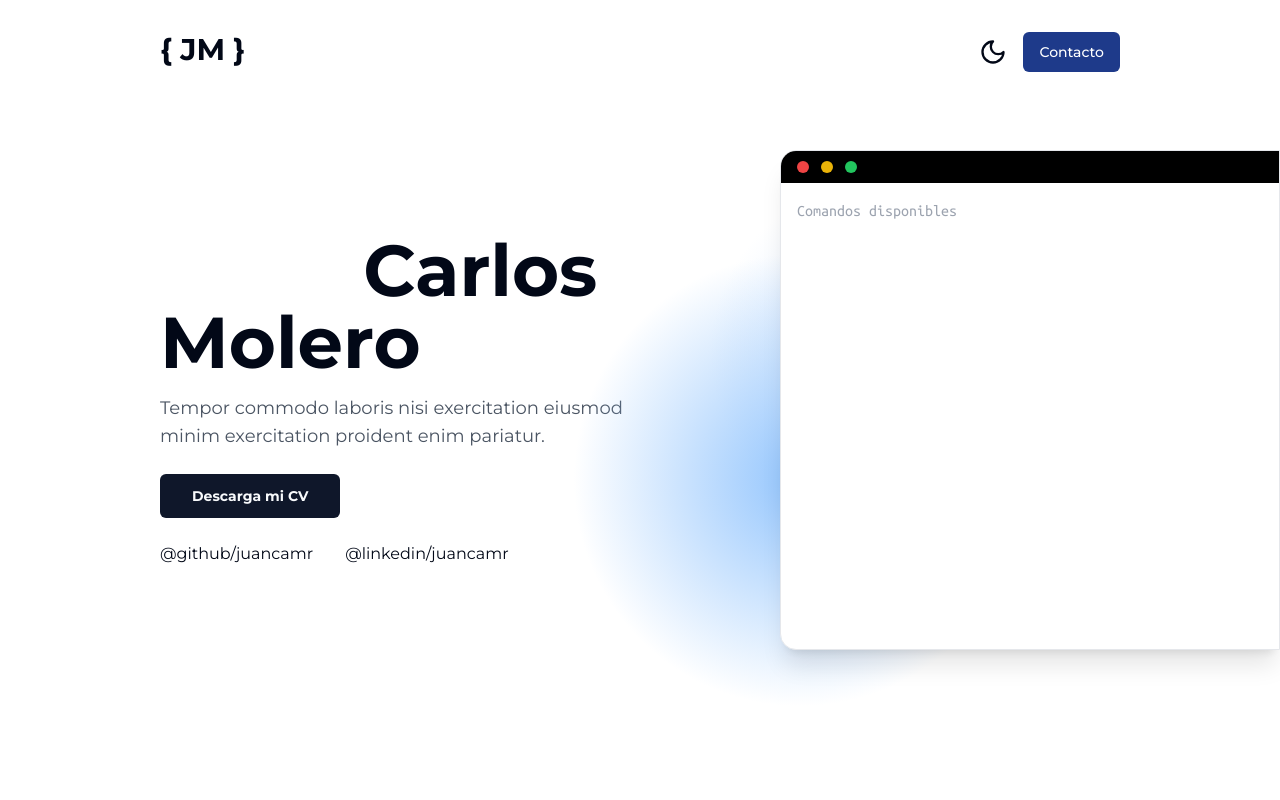
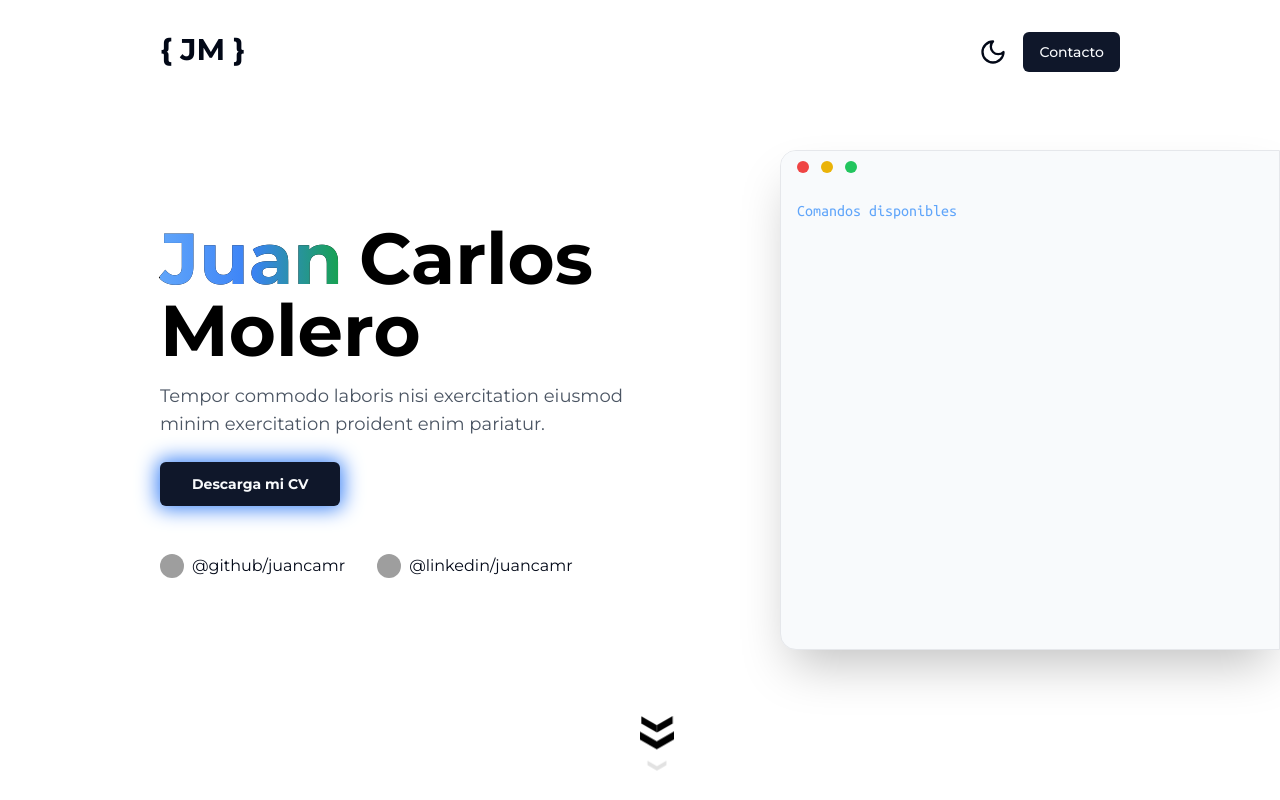
Before and after one commit to molerocn/portafolio, a Next.js app: page / in a window 1280 px wide. Shown: the top 800 px of the page. Built offline with nearby package versions, Linux system fonts and the light colour scheme; grey boxes are pictures that could not be loaded.

Commit message:
agregar animacion nombre y arrow down

```diff
--- a/app/(main)/page.tsx
+++ b/app/(main)/page.tsx
@@ -3,17 +3,31 @@ import { repositories } from "@/lib/repositories";
 import CardRepository from "@/components/card-repository";
 import Lenguages from "@/components/Lenguages";
 import TopContainer from "@/components/top-container";
+import "@/components/arrow.css";
 
 export default function Home() {
   return (
     <main>
-      <section className="relative">
+      <section className="relative min-h-screen">
         <TopContainer />
         <div className="absolute right-0 top-0 h-screen items-center hidden lg:flex">
           <TerminalSimulator />
         </div>
+        <a
+          href="#proyectos"
+          className="absolute bottom-0 left-0 w-full flex justify-center text-white"
+        >
+          <div className="mb-28">
+            <div className="chevron dark:after:bg-white dark:before:bg-white after:bg-black before:bg-black"></div>
+            <div className="chevron dark:after:bg-white dark:before:bg-white after:bg-black before:bg-black"></div>
+            <div className="chevron dark:after:bg-white dark:before:bg-white after:bg-black before:bg-black"></div>
+          </div>
+        </a>
       </section>
-      <section className="py-20 px-4 md:px-16 lg:px-20 xl:px-40 grid lg:grid-cols-3">
+      <section
+        id="proyectos"
+        className="py-20 px-4 md:px-16 lg:px-20 xl:px-40 grid lg:grid-cols-3"
+      >
         <div className="col-span-2">
           <h2 className="text-3xl font-bold mb-6">Mis Proyectos</h2>
           {/* <div className="grid lg:grid-cols-2 2xl:grid-cols-3 gap-6"> */}
--- /dev/null
+++ b/components/arrow.css
@@ -0,0 +1,76 @@
+.chevron {
+  position: absolute;
+  width: 2.1rem;
+  height: 0.48rem;
+  opacity: 0;
+  transform: scale(0.3);
+  -webkit-animation: move-chevron 3s ease-out infinite;
+          animation: move-chevron 3s ease-out infinite;
+}
+
+.chevron:first-child {
+  -webkit-animation: move-chevron 3s ease-out 1s infinite;
+          animation: move-chevron 3s ease-out 1s infinite;
+}
+
+.chevron:nth-child(2) {
+  -webkit-animation: move-chevron 3s ease-out 2s infinite;
+          animation: move-chevron 3s ease-out 2s infinite;
+}
+
+.chevron:before,
+.chevron:after {
+  content: "";
+  position: absolute;
+  top: 0;
+  height: 100%;
+  width: 50%;
+  /* background: #2c3e50; */
+}
+
+.chevron:before {
+  left: 0;
+  transform: skewY(30deg);
+}
+
+.chevron:after {
+  right: 0;
+  width: 50%;
+  transform: skewY(-30deg);
+}
+
+@-webkit-keyframes move-chevron {
+  25% {
+    opacity: 1;
+  }
+  33.3% {
+    opacity: 1;
+    transform: translateY(2.28rem);
+  }
+  66.6% {
+    opacity: 1;
+    transform: translateY(3.12rem);
+  }
+  100% {
+    opacity: 0;
+    transform: translateY(4.8rem) scale(0.5);
+  }
+}
+
+@keyframes move-chevron {
+  25% {
+    opacity: 1;
+  }
+  33.3% {
+    opacity: 1;
+    transform: translateY(2.28rem);
+  }
+  66.6% {
+    opacity: 1;
+    transform: translateY(3.12rem);
+  }
+  100% {
+    opacity: 0;
+    transform: translateY(4.8rem) scale(0.5);
+  }
+}
--- /dev/null
+++ b/components/linkedin-link.tsx
@@ -0,0 +1,20 @@
+import Link from "next/link";
+
+const LinkedinLink = () => {
+  return (
+    <div className="space-x-2 flex mr-8">
+      <img
+        src={
+          "https://media.licdn.com/dms/image/D4E03AQEJDWY4QYYN2A/profile-displayphoto-shrink_800_800/0/1679555424374?e=1698883200&v=beta&t=3fIOmXqhOJTJW3lEH8iGY_HqQIeor2LU7OO-g5q-8r0"
+        }
+        alt={"photo_me"}
+        className="h-6 w-6 rounded-full"
+      />
+      <Link target="_blank" href={"https://github.com/juancamr"}>
+        @github/juancamr
+      </Link>
+    </div>
+  );
+};
+
+export default LinkedinLink;
--- a/components/name-animation.tsx
+++ b/components/name-animation.tsx
@@ -9,41 +9,79 @@ interface Props {
 const NameAnimation = ({ activeColors }: Props) => {
   const { first_color, second_color, third_color } = activeColors;
   return (
-    <div className="text-7xl font-bold">
+    <div className="text-7xl font-bold flex flex-wrap">
+      <div className="relative mr-4">
         <span
           className={`
           ${
             first_color
-            ? " text-transparent bg-clip-text bg-gradient-to-r from-blue-400 via-blue-500 to-green-600 opacity-100"
-            : " opacity-0"
+              ? "text-transparent bg-clip-text bg-gradient-to-r from-blue-400 via-blue-500 to-green-600 opacity-100"
+              : "text-transparent bg-clip-text bg-gradient-to-r from-blue-400 via-blue-500 to-green-600 opacity-0"
           }
-        duration-1000 transition-opacity
+
+
+        duration-1000 transition-opacity z-10
+
         `}
         >
           Juan{" "}
         </span>
         <span
+          className={` text-black dark:text-white transition-opacity
+          absolute left-0 -z-10
+        `}
+        >
+          Juan{" "}
+        </span>
+      </div>
+      <div className="relative mr-4">
+        <span
           className={`
           ${
-          second_color &&
-          "text-transparent bg-clip-text bg-gradient-to-r from-indigo-400 via-indigo-500 to-rose-600"
+            second_color
+              ? "text-transparent bg-clip-text bg-gradient-to-r from-indigo-400 via-indigo-500 to-rose-600 opacity-100"
+              : "text-transparent bg-clip-text bg-gradient-to-r from-indigo-400 via-indigo-500 to-rose-600 opacity-0"
           }
-           transition-colors duration-1000
+
+
+        duration-1000 transition-opacity z-10
+
         `}
         >
           Carlos{" "}
         </span>
         <span
+          className={` text-black dark:text-white transition-opacity
+          absolute left-0 -z-10
+        `}
+        >
+          Carlos{" "}
+        </span>
+      </div>
+      <div className="relative">
+        <span
           className={`
           ${
-          third_color &&
-          "text-transparent bg-clip-text bg-gradient-to-r from-red-400 via-yellow-500 to-yellow-600"
+            third_color
+              ? "text-transparent bg-clip-text bg-gradient-to-r from-red-400 via-yellow-500 to-yellow-600 opacity-100"
+              : "text-transparent bg-clip-text bg-gradient-to-r from-red-400 via-yellow-500 to-yellow-600 opacity-0"
           }
-           transition-colors duration-1000
+
+
+        duration-1000 transition-opacity z-10
+
         `}
         >
-        Molero
+          Molero{" "}
         </span>
+        <span
+          className={` text-black dark:text-white transition-opacity
+          absolute left-0 -z-10
+        `}
+        >
+          Molero{" "}
+        </span>
+      </div>
     </div>
   );
 };
--- a/components/send-mail-dialog.tsx
+++ b/components/send-mail-dialog.tsx
@@ -9,7 +9,7 @@ export function SendMailDialog() {
   return (
     <Dialog>
       <DialogTrigger asChild>
-        <Button variant={"blue"}>Contacto</Button>
+        <Button variant={"default"}>Contacto</Button>
       </DialogTrigger>
       <DialogContent className="sm:max-w-[825px] p-0">
         <div className="grid lg:grid-cols-2">
--- a/components/terminal.tsx
+++ b/components/terminal.tsx
@@ -139,9 +139,9 @@ const TerminalSimulator = () => {
           isMaximized
             ? "lg:w-[400px] xl:w-[500px] 2xl:w-[600px]"
             : "2xl:w-[100px] xl:w-[100px] lg:w-[100px]"
-        } lg:h-[400px] xl:h-[500px]  shadow-xl transition-all rounded-l-2xl bg-white dark:bg-blue-950 overflow-y-auto relative border border-gray-200 dark:border-gray-800`}
+        } lg:h-[400px] xl:h-[500px]  shadow-2xl transition-all rounded-l-2xl bg-slate-50 dark:bg-gray-800 overflow-y-auto relative border border-gray-200 dark:border-gray-800`}
       >
-        <div className="dark:bg-slate-800 bg-black w-full h-8 rounded-tl-xl absolute top-0">
+        <div className="dark:bg-gray-800 bg-slate-50 w-full h-8 rounded-tl-xl absolute top-0">
           <div className="flex items-center h-full space-x-3 px-4">
             <div className="h-3 w-3 rounded-full bg-red-500"></div>
             <div
@@ -158,7 +158,7 @@ const TerminalSimulator = () => {
         >
           <HoverCard>
             <HoverCardTrigger className="cursor-pointer">
-              <p className="text-base text-gray-400 mb-4 mt-8">
+              <p className="text-base text-blue-400 dark:text-indigo-300 font-medium mb-4 mt-8">
                 Comandos disponibles
               </p>
             </HoverCardTrigger>
--- a/components/top-container.tsx
+++ b/components/top-container.tsx
@@ -1,8 +1,10 @@
 "use client";
+import Image from "next/image";
 import NameAnimation from "./name-animation";
 import { Button } from "./ui/button";
 import Link from "next/link";
 import { useEffect, useState } from "react";
+import LinkedinLink from "./linkedin-link";
 interface Color {
   first_color: boolean;
   second_color: boolean;
@@ -11,43 +13,44 @@ interface Color {
 
 const TopContainer = () => {
   const [activeColors, setActiveColors] = useState<Color>({
-    first_color: false,
+    first_color: true,
     second_color: false,
     third_color: false,
   });
 
   useEffect(() => {
     setInterval(() => {
-      setActiveColors((prev) => ({
+      setActiveColors({
         first_color: true,
         second_color: false,
         third_color: false,
-      }));
+      });
     }, 6000);
 
     setTimeout(() => {
       setInterval(() => {
-        setActiveColors((prev) => ({
+        setActiveColors({
           second_color: true,
           first_color: false,
           third_color: false,
-        }));
+        });
       }, 6000);
     }, 2000);
 
     setTimeout(() => {
       setInterval(() => {
-        setActiveColors((prev) => ({
+        setActiveColors({
           third_color: true,
           first_color: false,
           second_color: false,
-        }));
+        });
       }, 6000);
     }, 4000);
   }, []);
   return (
     <div className="grid lg:grid-cols-2 relative min-h-screen px-4 md:px-16 lg:px-20 xl:px-40">
       <div className="h-screen flex items-center">
+        <div>
           <div className="space-y-6">
             <div className="max-w-screen-md space-y-4">
               <NameAnimation activeColors={activeColors} />
@@ -73,33 +76,63 @@ const TopContainer = () => {
                 Descarga mi CV
               </Link>
             </Button>
-          <div className="flex flex-wrap space-x-8">
-            <Link target="_blank" href={"https://github.com/juancamr"}>
-              @github/juancamr
-            </Link>
+          </div>
+          <div className="flex flex-wrap mt-12">
+            <LinkedinLink />
+            <div className="space-x-2 flex">
+              <img
+                src={
+                  "https://media.licdn.com/dms/image/D4E03AQEJDWY4QYYN2A/profile-displayphoto-shrink_800_800/0/1679555424374?e=1698883200&v=beta&t=3fIOmXqhOJTJW3lEH8iGY_HqQIeor2LU7OO-g5q-8r0"
+                }
+                alt={"photo_me"}
+                className="h-6 w-6 rounded-full"
+              />
               <Link target="_blank" href={"https://linkedin.com/in/juancamr"}>
                 @linkedin/juancamr
               </Link>
             </div>
           </div>
         </div>
-      <div className="hidden lg:block lg:relative">
+      </div>
+      <div className="hidden ">
         <div
-          className="
+          className={`
               hidden xl:block
               absolute top-28
               h-[10rem] w-[10rem]
             lg:h-[30rem] lg:w-[30rem]
-            bg-[radial-gradient(ellipse_at_center,_var(--tw-gradient-stops))] from-blue-100 via-transparent to-transparent dark:from-blue-950 dark:via-transparent dark:to-transparent -z-10
-            "
+            bg-[radial-gradient(ellipse_at_center,_var(--tw-gradient-stops))]
+            ${activeColors.first_color && "from-blue-100 dark:from-blue-950"}
+            ${
+              activeColors.second_color &&
+              "from-indigo-100 dark:from-indigo-950"
+            }
+            ${
+              activeColors.third_color && "from-yellow-100 dark:from-yellow-950"
+            }
+            via-transparent
+            to-transparent
+            dark:via-transparent dark:to-transparent -z-10
+            transition-all duration-1000
+            `}
         ></div>
         <div
-          className="
+          className={`
               absolute bottom-0
               right-0
             h-[40rem] w-[40rem]
-            bg-[radial-gradient(ellipse_at_center,_var(--tw-gradient-stops))] from-blue-300 via-transparent to-transparent dark:from-blue-900 dark:via-transparent dark:to-transparent
-            "
+            bg-[radial-gradient(ellipse_at_center,_var(--tw-gradient-stops))]
+            ${activeColors.first_color && "from-blue-300 dark:from-blue-900"}
+            ${
+              activeColors.second_color &&
+              "from-indigo-300 dark:from-indigo-900"
+            }
+            ${
+              activeColors.third_color && "from-yellow-300 dark:from-yellow-900"
+            }
+            via-transparent to-transparent dark:via-transparent dark:to-transparent
+
+            `}
         ></div>
       </div>
     </div>
```
Lines whose indentation alone changed are shown as unchanged.
